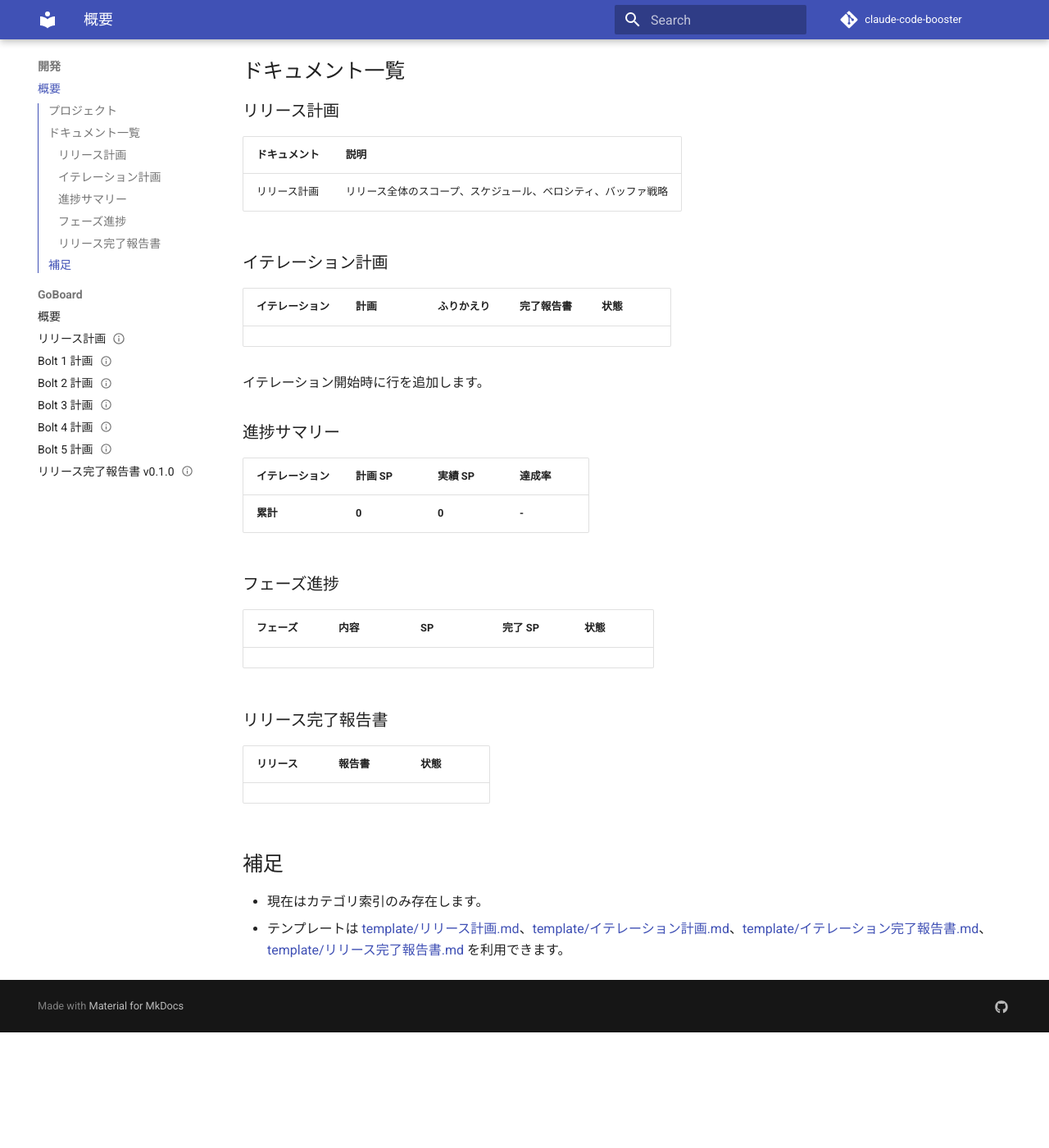
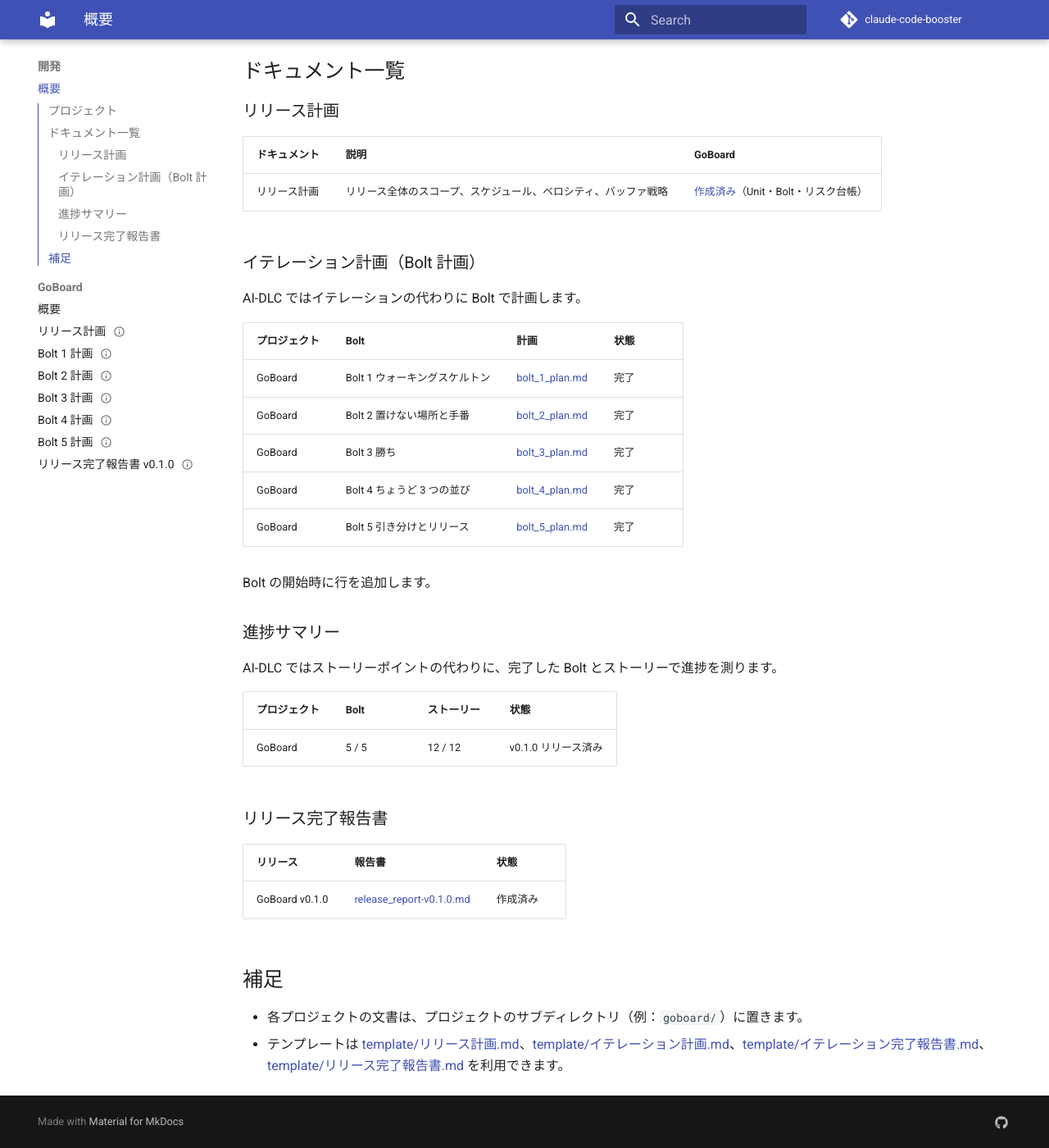
Before and after one commit to k2works/sdd-handson-go-board, an MkDocs documentation site: the page built from docs/development/index.md, in a window 1280 px wide and 1400 px high, scrolled down 423 px. Shown: the whole window at 82% size. Built offline with MkDocs 1.6.1 and Material for MkDocs 9.7.7, drawn with Linux system fonts in a browser that asks for light colours; comment, search, counter and statistics services are not loaded; before the commit the page ends 1682 px from its top, so only the background shows below that.

Commit message:
docs: ドキュメントの索引とナビを現在の構成に同期
- docs/index.md に GoBoard の主なドキュメントへの入口を追加し、カテゴリの状況と補足を更新
- 要件・設計・開発・運用の索引の標準ドキュメント表を「GoBoard」列にし、作成済みの文書へ
  リンク、対象外（サーバー・データベースなし）を明記
- 開発の索引を Bolt 計画・Bolt とストーリーによる進捗・リリース完了報告書に合わせた
- mkdocs のナビに運用の GoBoard 索引を追加

Co-Authored-By: Claude Opus 5.5 <noreply@anthropic.com>
Claude-Session: https://claude.ai/code/session_01XJaVhfJBdX23SdHKwk7Dje

```diff
--- a/docs/development/index.md
+++ b/docs/development/index.md
@@ -12,34 +12,39 @@
 
 ### リリース計画
 
-| ドキュメント | 説明 |
-|-------------|------|
-| リリース計画 | リリース全体のスコープ、スケジュール、ベロシティ、バッファ戦略 |
+| ドキュメント | 説明 | GoBoard |
+| :--- | :--- | :--- |
+| リリース計画 | リリース全体のスコープ、スケジュール、ベロシティ、バッファ戦略 | [作成済み](./goboard/release_plan.md)（Unit・Bolt・リスク台帳） |
 
-### イテレーション計画
+### イテレーション計画（Bolt 計画）
 
-| イテレーション | 計画 | ふりかえり | 完了報告書 | 状態 |
-|---------------|------|-----------|-----------|------|
+AI-DLC ではイテレーションの代わりに Bolt で計画します。
 
-イテレーション開始時に行を追加します。
+| プロジェクト | Bolt | 計画 | 状態 |
+| :--- | :--- | :--- | :--- |
+| GoBoard | Bolt 1 ウォーキングスケルトン | [bolt_1_plan.md](./goboard/bolt_1_plan.md) | 完了 |
+| GoBoard | Bolt 2 置けない場所と手番 | [bolt_2_plan.md](./goboard/bolt_2_plan.md) | 完了 |
+| GoBoard | Bolt 3 勝ち | [bolt_3_plan.md](./goboard/bolt_3_plan.md) | 完了 |
+| GoBoard | Bolt 4 ちょうど 3 つの並び | [bolt_4_plan.md](./goboard/bolt_4_plan.md) | 完了 |
+| GoBoard | Bolt 5 引き分けとリリース | [bolt_5_plan.md](./goboard/bolt_5_plan.md) | 完了 |
+
+Bolt の開始時に行を追加します。
 
 ### 進捗サマリー
 
-| イテレーション | 計画 SP | 実績 SP | 達成率 |
-|---------------|---------|---------|--------|
-| **累計** | **0** | **0** | **-** |
+AI-DLC ではストーリーポイントの代わりに、完了した Bolt とストーリーで進捗を測ります。
 
-### フェーズ進捗
-
-| フェーズ | 内容 | SP | 完了 SP | 状態 |
-|---------|------|-----|---------|------|
+| プロジェクト | Bolt | ストーリー | 状態 |
+| :--- | :--- | :--- | :--- |
+| GoBoard | 5 / 5 | 12 / 12 | v0.1.0 リリース済み |
 
 ### リリース完了報告書
 
 | リリース | 報告書 | 状態 |
-|---------|--------|------|
+| :--- | :--- | :--- |
+| GoBoard v0.1.0 | [release_report-v0.1.0.md](./goboard/release_report-v0.1.0.md) | 作成済み |
 
 ## 補足
 
-- 現在はカテゴリ索引のみ存在します。
+- 各プロジェクトの文書は、プロジェクトのサブディレクトリ（例：`goboard/`）に置きます。
 - テンプレートは [template/リリース計画.md](../template/リリース計画.md)、[template/イテレーション計画.md](../template/イテレーション計画.md)、[template/イテレーション完了報告書.md](../template/イテレーション完了報告書.md)、[template/リリース完了報告書.md](../template/リリース完了報告書.md) を利用できます。
--- a/mkdocs.yml
+++ b/mkdocs.yml
@@ -96,6 +96,8 @@ nav:
           - リリース完了報告書 v0.1.0: development/goboard/release_report-v0.1.0.md
   - 運用:
       - 概要: operation/index.md
+      - GoBoard:
+          - 概要: operation/goboard/index.md
   - レビュー:
       - 概要: review/index.md
   - ADR:
```
Also changed, not shown: docs/design/index.md (+13 -11 lines), docs/index.md (+11 -5 lines), docs/operation/index.md (+7 -5 lines), docs/requirements/index.md (+5 -3 lines).
